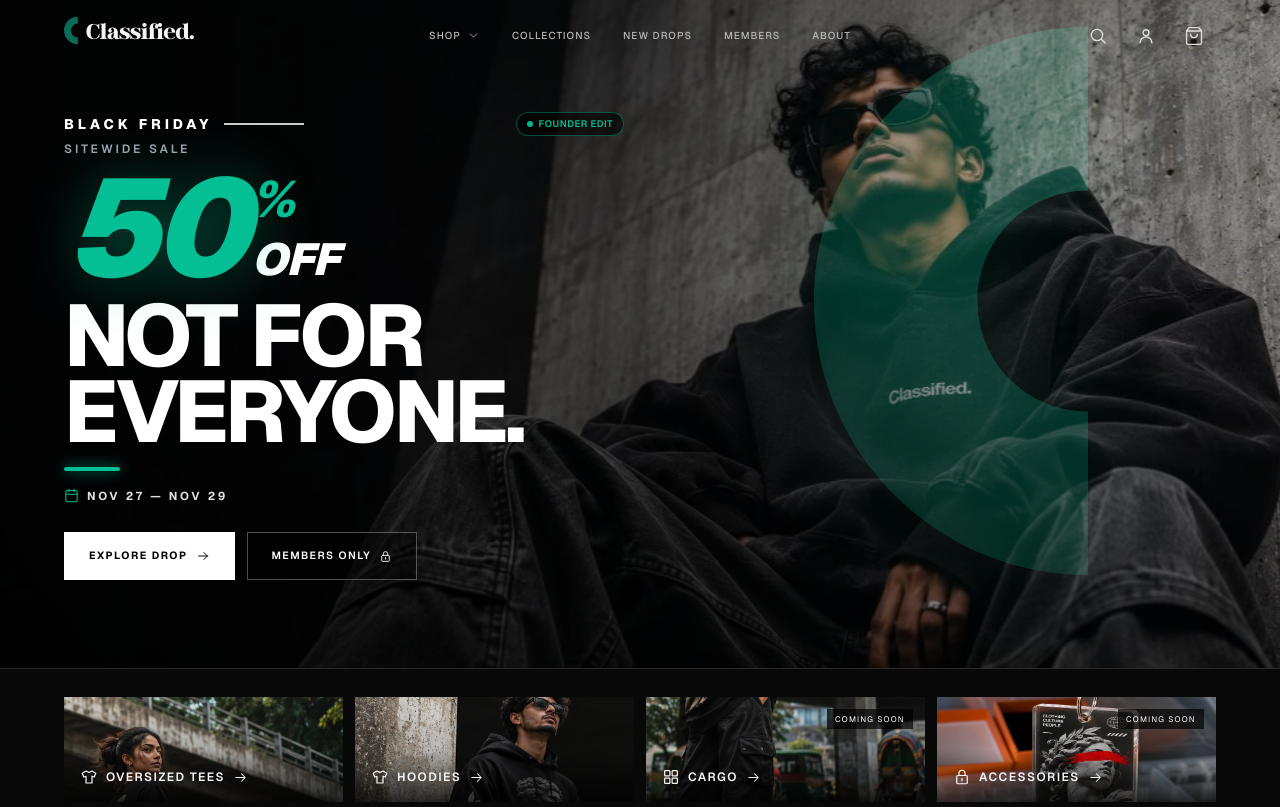
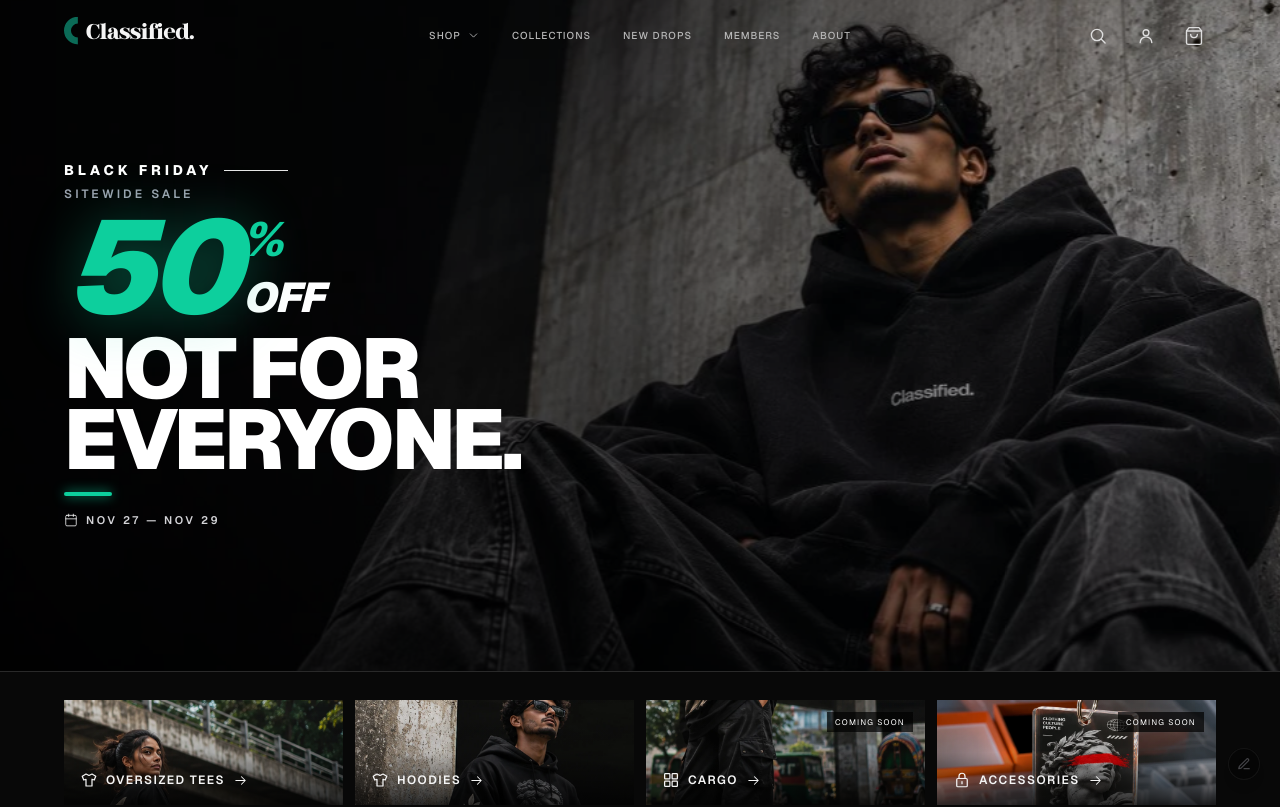
Before and after one commit to wearclassified/Classified., a Next.js app: page / in a window 1280 px wide. Shown: the top 807 px of the page. Built offline with nearby package versions, Linux system fonts and the light colour scheme.

Commit message:
fix(hero): refine poster lockup, remove C overlay over model, elevate vertical alignment and discreet founder trigger

```diff
--- a/src/features/storefront/components/founder-campaign-drawer.tsx
+++ b/src/features/storefront/components/founder-campaign-drawer.tsx
@@ -245,9 +245,24 @@ export function FounderCampaignDrawer({
           </div>
 
           {/* CTA Buttons */}
-          <div className="space-y-3 pt-1">
+          <div className="rounded border border-zinc-800/80 bg-zinc-900/50 p-3 space-y-3">
+            <div className="flex items-center justify-between">
+              <span className="text-[10px] font-bold uppercase tracking-[0.14em] text-zinc-300">
+                Action Buttons
+              </span>
+              <label className="flex cursor-pointer items-center gap-1.5 text-[10px] text-zinc-400">
+                <input
+                  type="checkbox"
+                  checked={draft.showButtons}
+                  onChange={(e) => handleChange("showButtons", e.target.checked)}
+                  className="rounded border-zinc-700 bg-zinc-800 accent-[#03bf93]"
+                />
+                <span>Visible</span>
+              </label>
+            </div>
+
             <div className="space-y-1.5">
-              <label className="block text-[10px] font-bold uppercase tracking-[0.14em] text-zinc-300">
+              <label className="block text-[9px] uppercase tracking-wider text-zinc-400">
                 Primary Button Label &amp; Link
               </label>
               <div className="grid grid-cols-2 gap-2">
@@ -269,7 +284,7 @@ export function FounderCampaignDrawer({
             </div>
 
             <div className="space-y-1.5">
-              <label className="block text-[10px] font-bold uppercase tracking-[0.14em] text-zinc-300">
+              <label className="block text-[9px] uppercase tracking-wider text-zinc-400">
                 Secondary Button Label &amp; Link
               </label>
               <div className="grid grid-cols-2 gap-2">
--- a/src/features/storefront/components/hero-section.tsx
+++ b/src/features/storefront/components/hero-section.tsx
@@ -22,7 +22,7 @@ export function HeroSection() {
   }, []);
 
   return (
-    <section className="store-hero relative isolate flex min-h-[500px] items-end overflow-hidden border-b border-[#292929] sm:min-h-[580px] lg:min-h-[min(78vh,840px)]">
+    <section className="store-hero relative isolate flex min-h-[560px] items-start overflow-hidden border-b border-[#292929] sm:min-h-[660px] lg:min-h-[84vh]">
       {/* Background Campaign Photography */}
       <Image
         src={heroImage}
@@ -31,66 +31,42 @@ export function HeroSection() {
         priority
         unoptimized
         sizes="100vw"
-        className="store-hero-image -z-20 object-cover object-[78%_center] sm:object-[68%_center]"
+        className="store-hero-image -z-20 object-cover object-[76%_18%] sm:object-[68%_24%] lg:object-[64%_28%]"
       />
-
-      {/* Ghosted Giant C Brand Mark on Concrete Wall */}
-      <div
-        aria-hidden="true"
-        className="pointer-events-none absolute right-[2%] top-[1%] -z-15 h-[62%] w-auto select-none opacity-45 mix-blend-screen sm:right-[8%] sm:top-[3%] sm:h-[72%] lg:right-[15%] lg:top-[4%] lg:h-[82%]"
-      >
-        <svg
-          viewBox="0 0 33.5 67"
-          className="h-full w-auto fill-[#03bf93]/85 drop-shadow-[0_0_60px_rgba(3,191,147,0.35)]"
-        >
-          <path d="M 33.5,0 C 15,0 0,15 0,33.5 C 0,52 15,67 33.5,67 L 33.5,47 C 26,47 20,41 20,33.5 C 20,26 26,20 33.5,20 Z" />
-        </svg>
-      </div>
 
       {/* Atmospheric Contrast Gradient */}
       <div aria-hidden="true" className="store-hero-shade absolute inset-0 -z-10" />
 
-      {/* Content Container */}
-      <div className="relative z-10 mx-auto w-full max-w-[1600px] px-4 pb-8 pt-20 sm:px-8 sm:pb-16 sm:pt-24 lg:px-16 lg:pb-[clamp(68px,11vh,140px)] lg:pt-28">
+      {/* Content Container (starts in upper half with proper padding) */}
+      <div className="relative z-10 mx-auto w-full max-w-[1600px] px-5 pt-28 pb-12 sm:px-8 sm:pt-36 sm:pb-16 lg:px-16 lg:pt-40 lg:pb-20">
         <div className="max-w-[340px] xs:max-w-[380px] sm:max-w-[560px] motion-safe:animate-[cb-land-in_0.55s_ease-out_both]">
           {/* Eyebrow: Badge + Horizontal Rule */}
           <div className="flex items-center gap-3">
-            <span className="text-[11px] font-extrabold uppercase tracking-[0.28em] text-white sm:text-[13px] md:text-[14px]">
+            <span className="text-[11.5px] font-extrabold uppercase tracking-[0.28em] text-white sm:text-[13px] md:text-[14px]">
               {campaign.badge}
             </span>
-            <span className="h-[1.5px] w-12 bg-white/80 sm:w-16 md:w-20" aria-hidden="true" />
-
-            {/* Discreet Founder Controls Badge */}
-            <button
-              type="button"
-              onClick={() => setIsEditorOpen(true)}
-              className="group ml-auto inline-flex items-center gap-1.5 rounded-full border border-[#03bf93]/40 bg-black/60 px-2.5 py-1 text-[9px] font-semibold uppercase tracking-wider text-[#03bf93] backdrop-blur-md transition-all hover:border-[#03bf93] hover:bg-[#03bf93]/10 hover:text-white sm:text-[9.5px]"
-              title="Founder Campaign Dashboard (Visual Editor)"
-            >
-              <span className="h-1.5 w-1.5 rounded-full bg-[#03bf93] animate-pulse" />
-              <span>Founder Edit</span>
-            </button>
+            <span className="h-[1.5px] w-12 bg-white/90 sm:w-16" aria-hidden="true" />
           </div>
 
           {/* Subtitle */}
-          <p className="mt-1 text-[9.5px] font-semibold uppercase tracking-[0.24em] text-[#9ca3af] sm:text-[11px] md:text-[12px]">
+          <p className="mt-1 text-[9.5px] font-semibold uppercase tracking-[0.26em] text-[#9ca3af] sm:text-[11px] md:text-[12px]">
             {campaign.subtitle}
           </p>
 
           {/* 50% OFF Giant Lockup */}
           {campaign.showDiscount && (
-            <div className="mt-2.5 flex items-start gap-1 select-none leading-none sm:mt-3 sm:gap-2">
+            <div className="mt-2 flex items-start gap-1 select-none leading-none sm:mt-2.5 sm:gap-1.5">
               {/* Giant Discount Number */}
-              <span className="text-[clamp(4.2rem,12.8vw,8.6rem)] font-black italic tracking-[-0.045em] text-[#03bf93] leading-[0.84] drop-shadow-[0_4px_30px_rgba(3,191,147,0.38)]">
+              <span className="text-[clamp(4.4rem,12vw,8.2rem)] font-black italic tracking-[-0.04em] text-[#0dcf9d] leading-[0.82] drop-shadow-[0_4px_28px_rgba(13,207,157,0.38)]">
                 {campaign.discountNumber}
               </span>
 
               {/* Stacked % and OFF */}
-              <div className="flex flex-col justify-between py-1 leading-none self-stretch pb-1">
-                <span className="text-[clamp(1.7rem,4.8vw,3.2rem)] font-black italic text-[#03bf93] leading-none">
+              <div className="flex flex-col justify-between self-stretch py-0.5 leading-none">
+                <span className="text-[clamp(1.7rem,4.4vw,3.0rem)] font-black italic text-[#0dcf9d] leading-none">
                   {campaign.discountSymbol}
                 </span>
-                <span className="text-[clamp(1.5rem,4.2vw,2.8rem)] font-black italic tracking-tight text-white leading-none">
+                <span className="text-[clamp(1.4rem,3.8vw,2.6rem)] font-black italic tracking-tight text-white leading-none">
                   {campaign.discountUnit}
                 </span>
               </div>
@@ -98,7 +74,7 @@ export function HeroSection() {
           )}
 
           {/* Main Manifesto Headline */}
-          <h1 className="mt-2 text-[clamp(2.3rem,6.8vw,5.8rem)] font-extrabold uppercase leading-[0.88] tracking-[-0.045em] text-white sm:mt-3">
+          <h1 className="mt-2 text-[clamp(2.3rem,6.6vw,5.6rem)] font-black uppercase leading-[0.85] tracking-[-0.04em] text-white sm:mt-3">
             <span className="block">{campaign.titleLine1}</span>
             <span className="block">{campaign.titleLine2}</span>
           </h1>
@@ -106,21 +82,22 @@ export function HeroSection() {
           {/* Emerald Brand Accent Bar */}
           <div
             aria-hidden="true"
-            className="mt-3.5 h-[3.5px] w-11 rounded-full bg-[#03bf93] shadow-[0_0_14px_rgba(3,191,147,0.85)] sm:mt-4 sm:h-[4px] sm:w-14"
+            className="mt-3.5 h-[3px] w-10 rounded-full bg-[#0dcf9d] shadow-[0_0_12px_rgba(13,207,157,0.85)] sm:mt-4 sm:h-[3.5px] sm:w-12"
           />
 
           {/* Duration Date Row */}
           {campaign.showDuration && (
             <div className="mt-3.5 flex items-center gap-2 text-zinc-300 sm:mt-4">
-              <StoreIcon name="calendar" size={15} className="text-[#03bf93]" />
-              <span className="text-[10px] font-bold uppercase tracking-[0.24em] text-[#e0e0e0] sm:text-[11.5px]">
+              <StoreIcon name="calendar" size={14} className="text-white/80" />
+              <span className="text-[10px] font-semibold uppercase tracking-[0.24em] text-[#d4d4d8] sm:text-[11px]">
                 {campaign.durationDate}
               </span>
             </div>
           )}
 
-          {/* Minimal Aesthetic Action Buttons */}
-          <div className="mt-5 flex flex-wrap items-center gap-2.5 sm:mt-7 sm:gap-3">
+          {/* Optional Action Buttons (toggled via founder dashboard) */}
+          {campaign.showButtons && (
+            <div className="mt-6 flex flex-wrap items-center gap-2.5 sm:mt-7 sm:gap-3">
               <a
                 href={campaign.ctaLink}
                 className="inline-flex h-10 items-center gap-2 border border-white bg-white px-4 text-[9.5px] font-bold uppercase tracking-[0.14em] text-black transition-all hover:bg-white/90 active:scale-[0.98] sm:h-12 sm:px-6 sm:text-[10.5px]"
@@ -136,8 +113,33 @@ export function HeroSection() {
                 <StoreIcon name="lock" size={13} />
               </Link>
             </div>
+          )}
         </div>
       </div>
+
+      {/* Discreet Floating Founder Settings Trigger (subtle gear/edit at bottom right) */}
+      <button
+        type="button"
+        onClick={() => setIsEditorOpen(true)}
+        aria-label="Open Founder Campaign Dashboard"
+        title="Founder Campaign Dashboard (Visual Editor)"
+        className="fixed bottom-5 right-5 z-40 flex h-8 w-8 items-center justify-center rounded-full border border-white/15 bg-black/75 text-zinc-400 backdrop-blur-md opacity-40 shadow-lg transition-all duration-300 hover:scale-105 hover:border-[#0dcf9d]/70 hover:text-[#0dcf9d] hover:opacity-100"
+      >
+        <span className="sr-only">Founder Campaign Editor</span>
+        <svg
+          width="14"
+          height="14"
+          viewBox="0 0 24 24"
+          fill="none"
+          stroke="currentColor"
+          strokeWidth="2"
+          strokeLinecap="round"
+          strokeLinejoin="round"
+        >
+          <path d="M12 20h9" />
+          <path d="M16.5 3.5a2.121 2.121 0 0 1 3 3L7 19l-4 1 1-4L16.5 3.5z" />
+        </svg>
+      </button>
 
       {/* Founder Live Visual Campaign Drawer */}
       <FounderCampaignDrawer
--- a/src/features/storefront/data/hero-campaign.ts
+++ b/src/features/storefront/data/hero-campaign.ts
@@ -13,6 +13,7 @@ export type HeroCampaignData = {
   secondaryLink: string;
   showDiscount: boolean;
   showDuration: boolean;
+  showButtons: boolean;
 };
 
 export const defaultHeroCampaign: HeroCampaignData = {
@@ -30,6 +31,7 @@ export const defaultHeroCampaign: HeroCampaignData = {
   secondaryLink: "/login/",
   showDiscount: true,
   showDuration: true,
+  showButtons: false,
 };
 
 export const CAMPAIGN_STORAGE_KEY = "classified_hero_campaign_v2";
```
Lines whose indentation alone changed are shown as unchanged.
